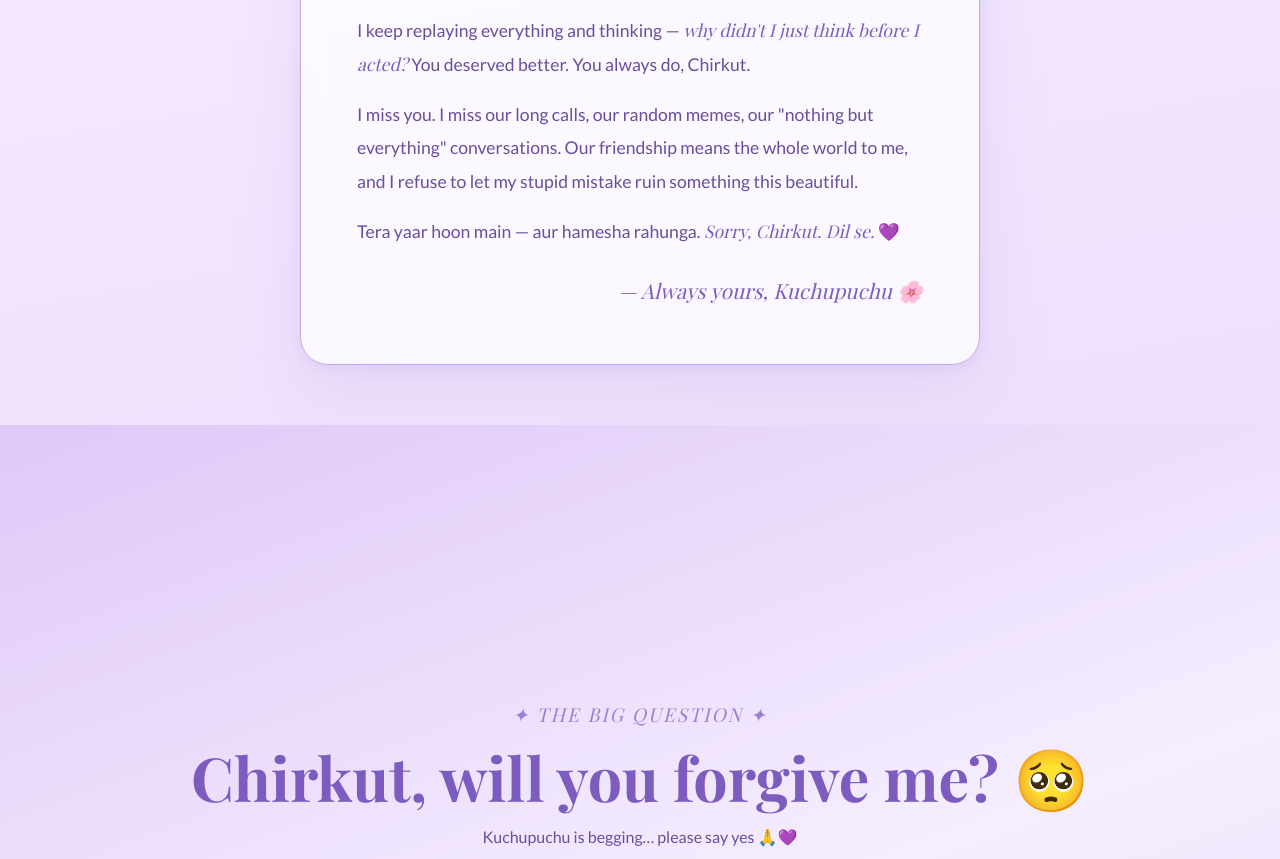
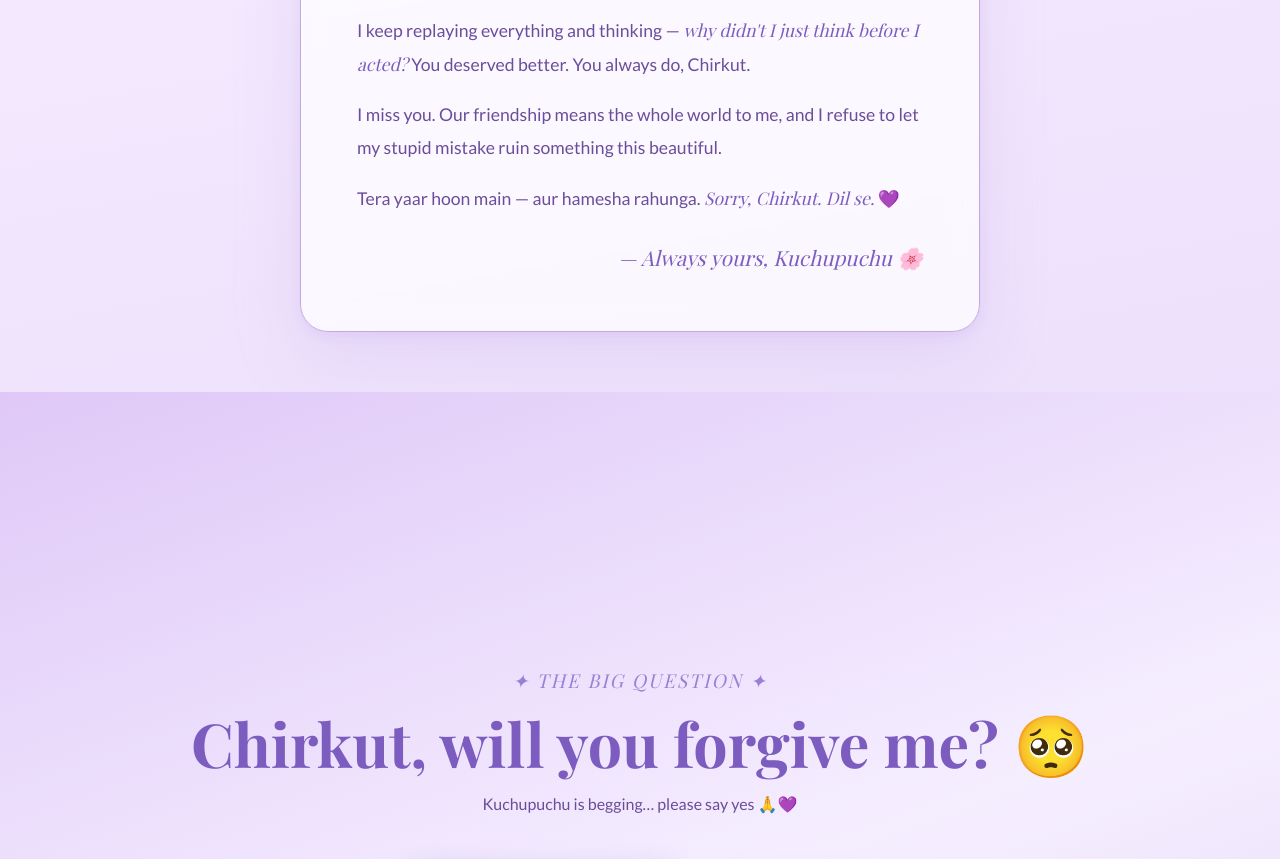
Before and after one commit to Sam-Dev-161127/Sorry, a plain HTML site: page index.html in a window 1280 px wide. Shown: the part 1319-2178 px from the top of the page. Drawn offline with nearby package versions, Linux system fonts and the light colour scheme; a web font is replaced by a local one.

Commit message:
Update index.html

```diff
--- a/index.html
+++ b/index.html
@@ -399,7 +399,7 @@
     <p>I don't even know how to start this, honestly. But I know I messed up, and I hate that I hurt you — especially <em>you</em>, of all people. It's me, Kuchupuchu, and I'm not okay with things being weird between us.</p>
     <p>You're the one who knows every chapter of my story. You've laughed with me, cried with me, and stayed when it wasn't easy. And I took that for granted. I know I did.</p>
     <p>I keep replaying everything and thinking — <em>why didn't I just think before I acted?</em> You deserved better. You always do, Chirkut.</p>
-    <p>I miss you. I miss our long calls, our random memes, our "nothing but everything" conversations. Our friendship means the whole world to me, and I refuse to let my stupid mistake ruin something this beautiful.</p>
+    <p>I miss you. Our friendship means the whole world to me, and I refuse to let my stupid mistake ruin something this beautiful.</p>
     <p>Tera yaar hoon main — aur hamesha rahunga. <em>Sorry, Chirkut. Dil se.</em> 💜</p>
     <div class="letter-sign">— Always yours, Kuchupuchu 🌸</div>
   </div>
```
